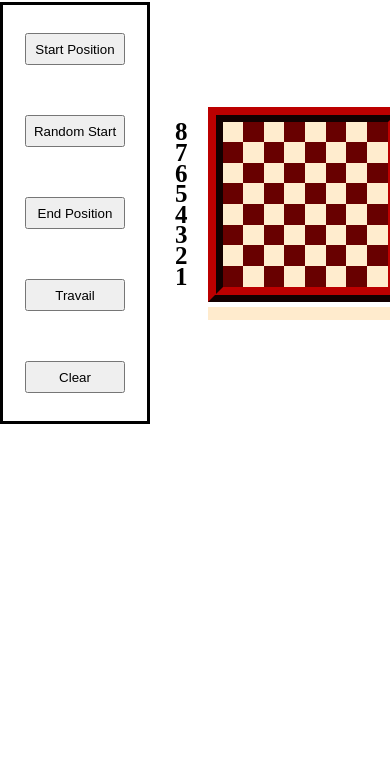
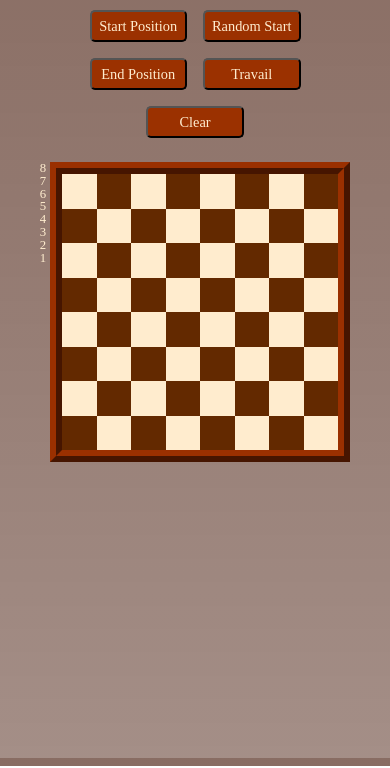
Before and after one commit to dukdukg00se/knights-travails, a website built with webpack: page dist/index.html in a window 390 px wide. Shown: the part 86-854 px from the top of the page. Built offline with nearby package versions, Linux system fonts and the light colour scheme; files whose address does not match are found by name.

Commit message:
Add page styles

```diff
--- a/src/styles/styles.css
+++ b/src/styles/styles.css
@@ -5,29 +5,36 @@
 html,
 body {
   height: 100%;
+  min-width: 360px;
 }
 
 html {
   font-size: 62.5%;
+  color: #ffedcf;
 }
 
 body {
   font-size: 1.6rem;
+  background-size: cover;
+  background-image: linear-gradient(#3e10009c, #3e100078),
+    url('../assets/images/wooden-textured-background.jpg');
 }
 
 header {
   margin: 1rem;
-  padding: 1rem;
+  padding: 2rem 1rem 3rem;
 }
 
 h1 {
-  font-size: 4.8rem;
+  font-size: 5rem;
+  font-weight: 600;
   text-align: center;
 }
 
 main {
   display: flex;
-  gap: 1rem;
+  justify-content: center;
+  gap: 3rem;
 }
 
 main section:first-of-type {
@@ -35,44 +42,38 @@ main section:first-of-type {
   flex-direction: column;
   justify-content: center;
   align-items: center;
-  height: 50vh;
-  width: 20vw;
-  gap: 5rem;
-  border: solid black 3px;
-  margin: auto;
-
-  min-width: 150px;
+  gap: 2rem;
 }
 
 button {
-  width: 70%;
-  height: 3.2rem;
+  font-family: 'Times New Roman', Times, serif;
+  color: inherit;
+  background-color: #9b3100;
+  font-size: 1.8rem;
+  border-radius: 5px;
+  height: 4rem;
+  min-width: 12rem;
 }
 
 main section:last-of-type {
-  /* height: 630px; */
-  /* width: 630px; */
-  /* min-width: 630px; */
-  /* border: solid blue 3px; */
-  /* display: flex; */
-  /* flex-wrap: wrap; */
-  margin: auto;
   display: grid;
-  grid-template-columns: 1fr 15fr;
-  grid-template-rows: 15fr 1fr;
-  grid-gap: 5px;
+  /* grid-template-columns: 1fr 15fr; */
+  /* grid-template-rows: 15fr 1fr; */
+  grid-gap: 0.5rem;
   grid-template-areas:
     'nmbr brd'
     '.    letr';
 }
 
-.row-descr {
+.row-marker {
   grid-area: nmbr;
   height: 50vw;
-  border: solid 15px transparent;
+  padding: 1.5rem 1rem;
+  min-height: 300px;
+  max-height: 650px;
 }
 
-.row-nmbrs {
+.row-nmbr {
   height: 12.5%;
   display: flex;
   justify-content: center;
@@ -81,52 +82,73 @@ main section:last-of-type {
   font-weight: 600;
 }
 
-.column-descr {
-  background-color: blanchedalmond;
+.column-marker {
   grid-area: letr;
+  display: flex;
+  font-size: 2.5rem;
+  font-weight: 600;
+  padding: 1rem 1.5rem;
+  width: 50vw;
+  min-width: 300px;
+  max-width: 650px;
 }
 
-/* main section:last-of-type > div {
-  height: 73px;
-  width: 70px;
-  border: solid 2px #7c7c7c;
-  border-bottom: solid 2px black;
-} */
+.column-letter {
+  width: 12.5%;
+  display: flex;
+  justify-content: center;
+  align-items: center;
+}
+
 .checker-board {
   background-color: #ffecce;
   grid-area: brd;
   display: flex;
   flex-wrap: wrap;
   flex-direction: column-reverse;
-  border: ridge 1.5rem #680000;
+  border: ridge 1.5rem #9a3000;
   width: 50vw;
   height: 50vw;
   max-width: 650px;
   max-height: 650px;
+  min-width: 300px;
+  min-height: 300px;
 }
 
 .row-board {
   width: 100%;
   height: 12.5%;
-  /* border: solid; */
   display: flex;
 }
 
 .square {
   width: 12.5%;
   height: 100%;
-  /* border: solid purple 2px; */
 }
 
 .black {
-  background-color: #680000;
+  background-color: #632900;
 }
 
-.num {
-  font-size: 3rem;
-  border: none !important;
-  display: flex;
-  align-items: center;
-  justify-content: center;
-  background-color: beige;
+@media (max-width: 700px) {
+  html {
+    font-size: 50%;
+  }
 }
+
+@media (max-width: 475px) {
+  main {
+    flex-direction: column;
+    align-items: center;
+  }
+
+  main section:first-of-type {
+    width: 80vw;
+    flex-wrap: wrap;
+    flex-direction: row;
+  }
+
+  button {
+    width: 25vw;
+  }
+}
```
